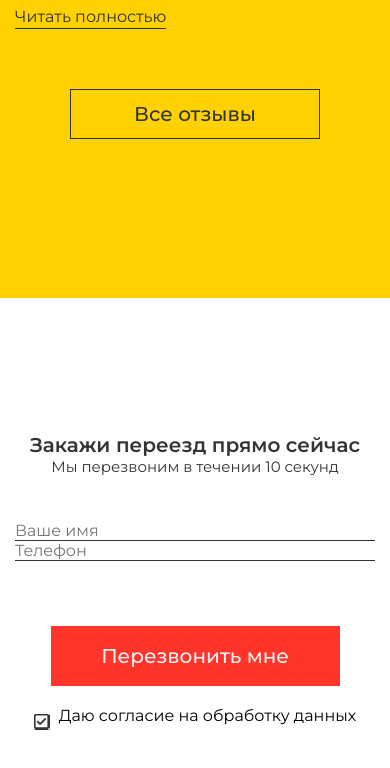
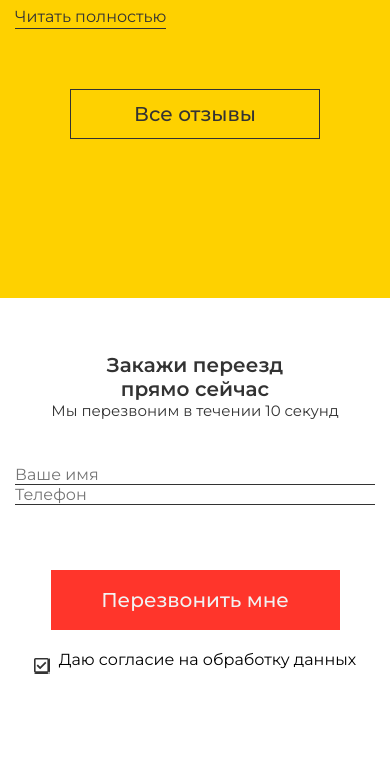
Before and after one commit to Artef0x/movee, a plain HTML site: page index.html in a window 390 px wide. Shown: the part 2675-3443 px from the top of the page. Drawn offline with Linux system fonts and the light colour scheme.

Commit message:
fix title/order

```diff
--- a/css/order.css
+++ b/css/order.css
@@ -1,7 +1,8 @@
 .order__container {
   max-width: 750px;
 }
-.order__button-mob {
+.order__button-mob,
+.order__text-mb {
   display: none;
 }
 .order__title {
@@ -256,6 +257,7 @@
     font-size: 20px;
     display: flex;
     justify-content: center;
+    padding-top: 60px;
   }
   .order__subtitle {
     font-size: 15px;
@@ -305,7 +307,21 @@
   .order__phone {
     width: 100%;
   }
+  .order__title {
+    display: none;
+  }
   .order__title_hidden {
     display: none;
   }
+  .order__text-mb {
+    display: flex;
+    justify-content: center;
+    padding-top: 55px;
+    font-family: var(--font-family);
+    font-weight: 600;
+    font-size: 20px;
+    color: var(--color-text);
+    flex-direction: column;
+    align-items: center;
+  }
 }
--- a/index.html
+++ b/index.html
@@ -481,6 +481,10 @@
     </section>
     <section class="order">
       <div class="order__container container">
+        <div class="order__text-mb">
+          <div class="order__title_mb">Закажи переезд</div>
+          <div class="order__subtitle_mb">прямо сейчас</div>
+        </div>
         <div class="order__title">
           Закажи переезд прямо сейчас
           <div class="order__title_hidden">со скидкой %</div>
```
